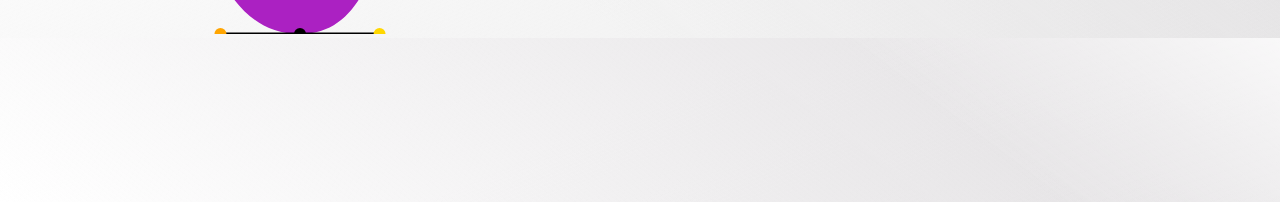
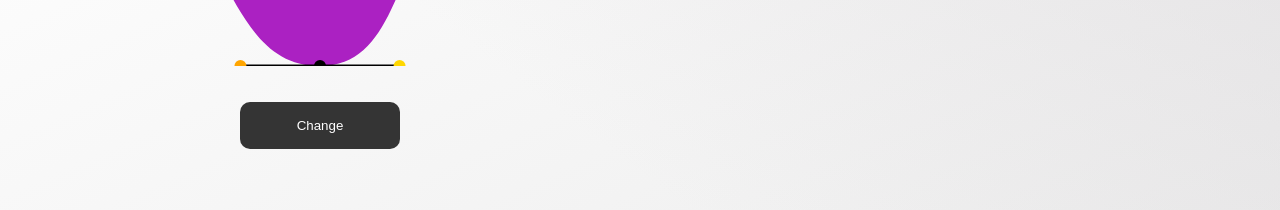
Before and after one commit to ClaireMarieV/Blob, a Next.js app: page / in a window 1280 px wide. Shown: the part 598-808 px from the top of the page. Built offline with nearby package versions, Linux system fonts and the light colour scheme; a web font is replaced by a local one.

Commit message:
added css and button change blob

```diff
--- a/pages/index.js
+++ b/pages/index.js
@@ -72,7 +72,12 @@ const IndexPage = () => {
   return (
     <Layout>
       <Container>
-        <Blob points={points} color={color} />
+        <div className="blob">
+          <Blob points={points} color={color} />
+          <div>
+            <button onClick={(event) => regeneratePoints()}>Change</button>
+          </div>
+        </div>
         <Parameters
           regeneratePoints={regeneratePoints}
           pointCount={pointCount}
@@ -83,7 +88,15 @@ const IndexPage = () => {
           onChangeBackground={setBackground}
         />
       </Container>
-      <style jsx>{``}</style>
+      <style jsx>{`
+        .blob {
+          display: flex;
+          justify-content: center;
+          align-items: center;
+          flex-direction: column;
+          margin: 2rem;
+        }
+      `}</style>
     </Layout>
   );
 };
```
